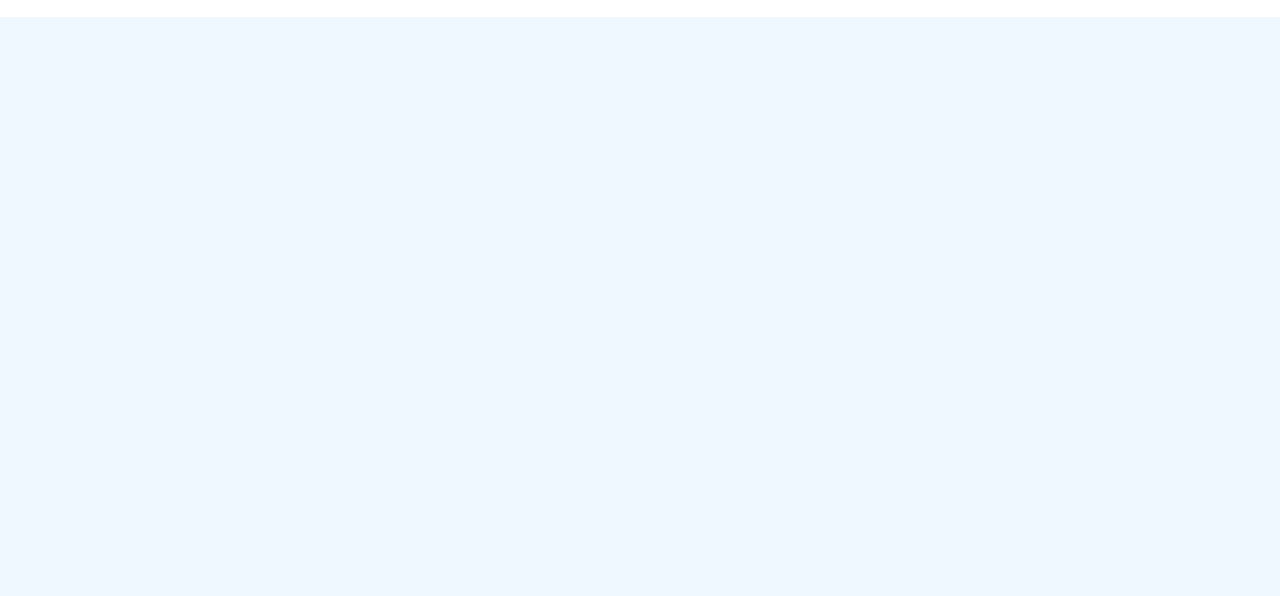
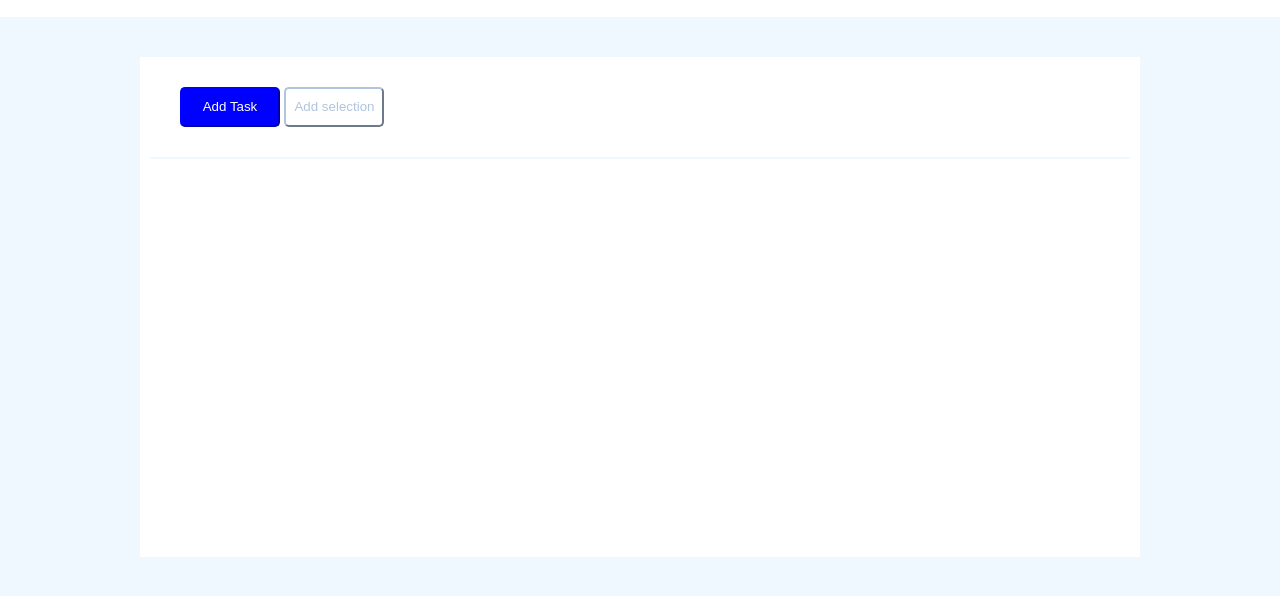
Before and after one commit to Andrearusso94/html-css-toboolist, a plain HTML site: page index.html in a window 1280 px wide. Shown: the part 82-678 px from the top of the page. Drawn offline with Linux system fonts and the light colour scheme.

Commit message:
add button

```diff
--- a/assets/css/style.css
+++ b/assets/css/style.css
@@ -18,3 +18,32 @@ h1{
     font-size: 2.5rem;
     vertical-align: bottom;
 }
+
+#corpo{
+    background-color: white;
+    margin: auto;
+    width: 1000px;
+    height: 500px;
+    margin-top: 2.5rem;
+}
+.bottoni{
+    border-bottom: 2px solid aliceblue;
+    margin: 10px;
+    padding: 30px;
+}
+.first{
+    background-color: blue;
+    color: white;
+    border-radius: 5px;
+    border-color: blue;
+    width: 100px;
+    height: 40px;
+}
+.second{
+    background-color: white;
+    color: lightsteelblue;
+    border-radius: 5px;
+    border-color: lightsteelblue;
+    width: 100px;
+    height: 40px;
+}
--- a/index.html
+++ b/index.html
@@ -9,14 +9,24 @@
 </head>
 <body>
     <!--intestazione-->
-  <header id="site_header">
+  <header>
     <img class="logo" src="./assets/img/Logo.png" alt="logo boolean">
     <h1>Toboolist</h1>
   </header>
   <!-- /#site_header -->
-  <main id="site_main"></main>
+  <main>
+    <div id="corpo">
+        <div class="bottoni">
+        <button class="button first">Add Task</button>
+        <button class="button second">Add selection</button>
+        </div>
+        <div class="list task">
+
+        </div>
+    </div>
+  </main>
   <!-- /#site_main -->
-  <footer id="site_footer"></footer>
+  <footer></footer>
   <!-- /#site_footer -->
 </body>
 </html>
```
